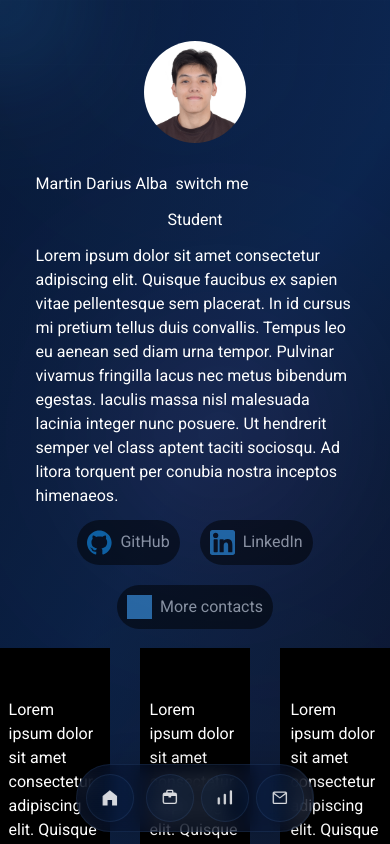
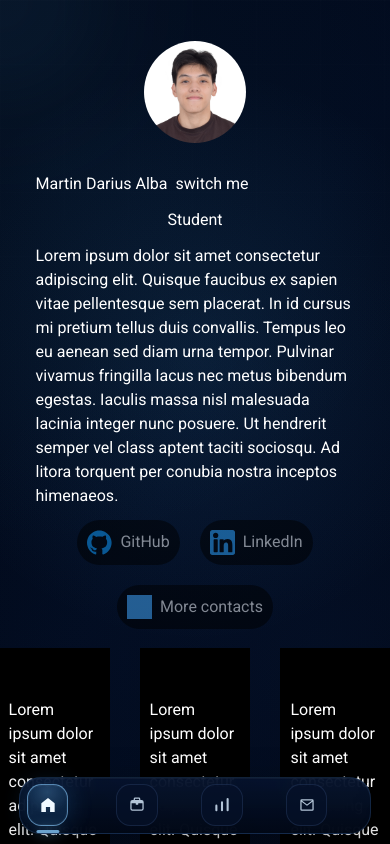
Before and after one commit to LegitAgent/portfolio-website, a React (Vite) app in the folder portfolio/: page / in a window 390 px wide. Shown: the top 844 px of the page. Built offline with nearby package versions, Linux system fonts and the light colour scheme; grey boxes are pictures that could not be loaded.

Commit message:
feat: added proper backdrop for background and polished navbar

```diff
--- a/portfolio/src/components/Background/Background.css
+++ b/portfolio/src/components/Background/Background.css
@@ -1,33 +1,39 @@
 :root {
-  --bg-navy: #030712;
-  --bg-blue: rgb(7, 26, 61);
-  --bg-indigo: rgb(13, 23, 57);
-  --glow-cyan: 13, 23, 57;
-  --glow-blue: 7, 26, 6;
-  --glow-violet: 238, 130, 238;
-  --glow-interactive: 37, 159, 255;
+  --bg-navy: #00040f;
+  --bg-blue: rgb(2, 12, 32);
+  --bg-indigo: rgb(3, 15, 38);
+  --glow-cyan: 54, 165, 220;
+  --glow-blue: 42, 104, 210;
+  --glow-violet: 70, 120, 190;
+  --glow-interactive: 72, 170, 235;
 }
 
 @keyframes backgroundDrift {
   0% {
     background-position:
-      44% 48%,
-      54% 50%,
-      48% 46%;
+      50% 50%,
+      16% 20%,
+      84% 78%,
+      48% 50%,
+      50% 50%;
   }
 
   50% {
     background-position:
-      56% 52%,
-      46% 48%,
-      52% 54%;
+      50% 50%,
+      18% 22%,
+      82% 76%,
+      52% 50%,
+      50% 50%;
   }
 
   100% {
     background-position:
-      44% 48%,
-      54% 50%,
-      48% 46%;
+      50% 50%,
+      16% 20%,
+      84% 78%,
+      48% 50%,
+      50% 50%;
   }
 }
 
@@ -70,17 +76,34 @@
   z-index: 0;
   overflow: hidden;
   pointer-events: none;
+  --pointer-x: 50vw;
+  --pointer-y: 42vh;
   background:
-    linear-gradient(120deg, rgba(5, 14, 33, 0.9), rgba(13, 42, 89, 0.72), rgba(3, 7, 18, 0.95)),
-    radial-gradient(circle at 15% 20%, rgba(var(--glow-cyan), 0.16), transparent 32%),
-    radial-gradient(circle at 85% 80%, rgba(var(--glow-violet), 0.18), transparent 34%),
-    linear-gradient(180deg, var(--bg-blue), var(--bg-navy) 58%, #02040b);
+    radial-gradient(circle at var(--pointer-x) var(--pointer-y), rgba(var(--glow-interactive), 0.1), transparent 18rem),
+    radial-gradient(circle at 16% 20%, rgba(var(--glow-cyan), 0.045), transparent 30%),
+    radial-gradient(circle at 84% 78%, rgba(var(--glow-blue), 0.055), transparent 36%),
+    linear-gradient(120deg, rgba(1, 6, 18, 0.99), rgba(2, 12, 32, 0.94), rgba(0, 4, 15, 1)),
+    linear-gradient(180deg, var(--bg-blue), var(--bg-navy) 68%, #000209);
   background-size:
+    100% 100%,
+    170% 170%,
+    150% 150%,
     180% 180%,
-    145% 145%,
-    155% 155%,
     100% 100%;
-  animation: backgroundDrift 42s ease-in-out infinite;
+  animation: backgroundDrift 78s ease-in-out infinite;
+}
+
+.gradient-bg::before {
+  content: '';
+  position: absolute;
+  inset: 0;
+  opacity: 0;
+  background: radial-gradient(circle at var(--pointer-x) var(--pointer-y), rgba(125, 188, 235, 0.075), transparent 17rem);
+  transition: opacity 180ms ease;
+}
+
+.gradient-bg.is-active::before {
+  opacity: 1;
 }
 
 .gradient-bg::after {
@@ -88,59 +111,183 @@
   position: absolute;
   inset: 0;
   background-image:
-    linear-gradient(rgba(255, 255, 255, 0.025) 1px, transparent 1px), linear-gradient(90deg, rgba(255, 255, 255, 0.02) 1px, transparent 1px);
+    linear-gradient(rgba(255, 255, 255, 0.025) 1px, transparent 1px), linear-gradient(90deg, rgba(255, 255, 255, 0.018) 1px, transparent 1px);
   background-size: 64px 64px;
-  mask-image: linear-gradient(to bottom, rgba(0, 0, 0, 0.3), transparent 70%);
+  mask-image: linear-gradient(to bottom, rgba(0, 0, 0, 0.45), transparent 78%);
 }
 
-.gradient-glow {
+.backdrop-svg {
   position: absolute;
-  width: min(70vw, 900px);
-  aspect-ratio: 1;
-  border-radius: 50%;
-  filter: blur(80px);
-  opacity: 0.38;
-  mix-blend-mode: screen;
-  will-change: transform;
+  inset: 0;
+  width: 100%;
+  height: 100%;
+  opacity: 0.42;
+  filter: drop-shadow(0 0 18px rgba(70, 140, 220, 0.08));
 }
 
-.gradient-glow--one {
-  top: -24%;
-  left: -14%;
-  background: radial-gradient(circle, rgba(var(--glow-cyan), 0.46), transparent 62%);
-  animation: glowFloatOne 24s ease-in-out infinite;
+.node-ring {
+  fill: none;
+  stroke: rgba(125, 188, 235, 0.16);
+  stroke-width: 1;
+  transform-box: fill-box;
+  transform-origin: center;
+  animation: nodeRing 5.4s ease-in-out infinite;
 }
 
-.gradient-glow--two {
-  right: -18%;
-  bottom: -26%;
-  background: radial-gradient(circle, rgba(var(--glow-blue), 0.48), transparent 64%);
-  animation: glowFloatTwo 28s ease-in-out infinite;
+.stack-symbol {
+  fill: none;
+  stroke: rgba(170, 205, 240, 0.16);
+  stroke-width: 1.45;
+  stroke-linecap: round;
+  stroke-linejoin: round;
+  transform-box: fill-box;
+  transform-origin: center;
+  animation: symbolFloat 16s ease-in-out infinite;
 }
 
-.gradient-glow--three {
-  top: 28%;
-  left: 36%;
-  width: min(54vw, 720px);
-  background: radial-gradient(circle, rgba(var(--glow-violet), 0.32), transparent 66%);
-  animation: glowFloatThree 32s ease-in-out infinite;
+.stack-symbol--api {
+  stroke: rgba(170, 205, 240, 0.2);
+  animation-delay: -4s;
+}
+
+.stack-symbol--db {
+  animation-delay: -8s;
+}
+
+.stack-symbol--layers {
+  stroke: rgba(170, 205, 240, 0.14);
+  animation-delay: -11s;
+}
+
+.circuit-node {
+  fill: url('#nodeFill');
+  filter: drop-shadow(0 0 8px rgba(90, 170, 240, 0.28));
+  transform-box: fill-box;
+  transform-origin: center;
+  animation: nodePulse 4.8s ease-in-out infinite;
+}
+
+.circuit-node--two,
+.node-ring--two {
+  animation-delay: 1.1s;
+}
+
+.circuit-node--three,
+.node-ring--three {
+  animation-delay: 2s;
+}
+
+.circuit-node--four,
+.node-ring--four {
+  animation-delay: 3.2s;
+}
+
+@keyframes nodeRing {
+  0%,
+  100% {
+    opacity: 0.08;
+    transform: scale(0.72);
+  }
+
+  42% {
+    opacity: 0.34;
+    transform: scale(1.12);
+  }
+
+  72% {
+    opacity: 0;
+    transform: scale(1.42);
+  }
+}
+
+@keyframes nodePulse {
+  0%,
+  100% {
+    opacity: 0.28;
+    transform: scale(0.96);
+  }
+
+  50% {
+    opacity: 0.75;
+    transform: scale(1.25);
+  }
+}
+
+@keyframes symbolFloat {
+  0%,
+  100% {
+    opacity: 0.34;
+    transform: translateY(0);
+  }
+
+  50% {
+    opacity: 0.62;
+    transform: translateY(-8px);
+  }
 }
 
 .interactive {
   position: absolute;
   top: 0;
   left: 0;
-  width: min(46vw, 560px);
+  width: min(40vw, 480px);
   aspect-ratio: 1;
   border-radius: 50%;
-  background: radial-gradient(circle, rgba(var(--glow-interactive), 0.36), transparent 62%);
-  filter: blur(52px);
+  background: radial-gradient(circle, rgba(var(--glow-interactive), 0.2), transparent 66%);
+  filter: blur(56px);
   mix-blend-mode: screen;
-  opacity: 0.72;
+  opacity: 0.48;
   will-change: transform;
 }
 
+.click-particle {
+  position: absolute;
+  z-index: 2;
+  width: auto;
+  height: auto;
+  color: rgba(134, 239, 172, 0.95);
+  font-family: 'Courier New', ui-monospace, monospace;
+  font-size: 0.8rem;
+  font-weight: 700;
+  line-height: 1;
+  text-shadow: 0 0 12px rgba(34, 197, 94, 0.78);
+  transform: translate(-50%, -50%);
+  animation: particleBurst 850ms ease-out forwards;
+}
+
+@keyframes particleBurst {
+  0% {
+    opacity: 0.95;
+    transform: translate(-50%, -50%) scale(0.75);
+  }
+
+  100% {
+    opacity: 0;
+    transform: translate(calc(-50% + var(--particle-x)), calc(-50% + var(--particle-y))) scale(0.2);
+  }
+}
+
 @media (max-width: 767px) {
+  .backdrop-svg {
+    width: 175%;
+    left: -46%;
+    opacity: 0.28;
+  }
+
+  .node-ring {
+    opacity: 0.7;
+  }
+
+  .stack-symbol--code,
+  .stack-symbol--db {
+    opacity: 0.42;
+  }
+
+  .stack-symbol--api,
+  .stack-symbol--layers {
+    display: none;
+  }
+
   .gradient-glow {
     width: 120vw;
     filter: blur(64px);
@@ -153,15 +300,27 @@
   }
 
   .interactive {
-    width: 72vw;
-    filter: blur(44px);
-    opacity: 0.56;
+    width: 78vw;
+    filter: blur(42px);
+    opacity: 0.5;
+  }
+
+  .click-particle {
+    font-size: 0.72rem;
   }
 }
 
 @media (prefers-reduced-motion: reduce) {
   .gradient-bg,
-  .gradient-glow {
+  .gradient-glow,
+  .click-particle,
+  .circuit-node,
+  .node-ring,
+  .stack-symbol {
     animation: none;
   }
+
+  .click-particle {
+    display: none;
+  }
 }
--- a/portfolio/src/components/Background/Background.tsx
+++ b/portfolio/src/components/Background/Background.tsx
@@ -3,8 +3,9 @@ import { useEffect } from 'react';
 
 function Background() {
   useEffect(() => {
+    const background = document.querySelector<HTMLDivElement>('.gradient-bg');
     const interactiveBubble = document.querySelector<HTMLDivElement>('.interactive');
-    if (!interactiveBubble) {
+    if (!background || !interactiveBubble) {
       return;
     }
 
@@ -13,33 +14,65 @@ function Background() {
     let tgX = 0;
     let tgY = 0;
     let animationFrameId = 0;
+    const particleTimers: number[] = [];
 
-    const handleMouseMove = (event: MouseEvent) => {
+    const handlePointerMove = (event: PointerEvent) => {
       tgX = event.clientX;
       tgY = event.clientY;
+      background.style.setProperty('--pointer-x', `${event.clientX}px`);
+      background.style.setProperty('--pointer-y', `${event.clientY}px`);
+      background.classList.add('is-active');
+    };
+
+    const handlePointerLeave = () => {
+      background.classList.remove('is-active');
+    };
+
+    const handlePointerDown = (event: PointerEvent) => {
+      const particleCount = window.matchMedia('(max-width: 640px)').matches ? 5 : 9; // makes phones less laggy
+
+      for (let index = 0; index < particleCount; index += 1) {
+        const particle = document.createElement('span');
+        const angle = (Math.PI * 2 * index) / particleCount;
+        const distance = 34 + Math.random() * 32;
+
+        particle.className = 'click-particle';
+        particle.textContent = Math.random() > 0.5 ? '1' : '0';
+        particle.style.left = `${event.clientX}px`;
+        particle.style.top = `${event.clientY}px`;
+        particle.style.setProperty('--particle-x', `${Math.cos(angle) * distance}px`);
+        particle.style.setProperty('--particle-y', `${Math.sin(angle) * distance}px`);
+
+        background.appendChild(particle);
+        particleTimers.push(window.setTimeout(() => particle.remove(), 850)); // time existing for particle element (ms)
+      }
     };
 
     const move = () => {
+      // larger divisor = slower/floatier
       curX += (tgX - curX) / 10;
       curY += (tgY - curY) / 10;
       interactiveBubble.style.transform = `translate(${Math.round(curX)}px, ${Math.round(curY)}px) translate(-50%, -50%)`;
       animationFrameId = window.requestAnimationFrame(move);
     };
 
-    window.addEventListener('mousemove', handleMouseMove);
+    window.addEventListener('pointermove', handlePointerMove);
+    window.addEventListener('pointerdown', handlePointerDown);
+    document.addEventListener('mouseleave', handlePointerLeave);
     move();
 
     return () => {
-      window.removeEventListener('mousemove', handleMouseMove);
+      window.removeEventListener('pointermove', handlePointerMove);
+      window.removeEventListener('pointerdown', handlePointerDown);
+      document.removeEventListener('mouseleave', handlePointerLeave);
       window.cancelAnimationFrame(animationFrameId);
+      particleTimers.forEach((timer) => window.clearTimeout(timer));
+      background.querySelectorAll('.click-particle').forEach((particle) => particle.remove());
     };
   }, []);
 
   return (
     <div className="gradient-bg" aria-hidden="true">
-      <div className="gradient-glow gradient-glow--one"></div>
-      <div className="gradient-glow gradient-glow--two"></div>
-      <div className="gradient-glow gradient-glow--three"></div>
       <div className="interactive"></div>
     </div>
   );
--- a/portfolio/src/components/NavDropDown/NavDropDown.tsx
+++ b/portfolio/src/components/NavDropDown/NavDropDown.tsx
@@ -1,5 +1,5 @@
 import './NavDropDown.css';
-import { Link } from 'react-router-dom';
+import { Link, useLocation } from 'react-router-dom';
 
 export interface LinkItem {
   path: string;
@@ -10,15 +10,22 @@ export interface LinkItem {
 interface NavDropDownProps {
   itemsArray: LinkItem[];
   dropdownType: string;
+  isOpen: boolean;
 }
 
-export function NavDropDown({ itemsArray, dropdownType }: NavDropDownProps) {
+export function NavDropDown({ itemsArray, dropdownType, isOpen }: NavDropDownProps) {
+  const location = useLocation();
+
+  const isPathActive = (path: string) => {
+    return location.pathname === path || location.pathname.startsWith(`${path}/`);
+  };
+
   return (
-    <div className="box">
+    <div className={isOpen ? 'box is-open' : 'box'} aria-hidden={!isOpen}>
       <p>{dropdownType}</p>
       {itemsArray.map((item) => {
         return (
-          <Link className="linkName" key={item.name} to={item.path} aria-label={item.name}>
+          <Link className={isPathActive(item.path) ? 'linkName is-active' : 'linkName'} key={item.name} to={item.path} aria-label={item.name}>
             <img src={item.img_path} className="linkImage" />
             {item.name}
           </Link>
--- a/portfolio/src/components/Navbar/Navbar.css
+++ b/portfolio/src/components/Navbar/Navbar.css
@@ -2,19 +2,30 @@
   position: fixed;
   top: 0;
   bottom: 0;
+  left: 0;
   z-index: 999;
-  width: 4rem;
+  width: 4.5rem;
   display: flex;
   flex-direction: column;
   gap: 0.75rem;
-  padding: 1rem 0.35rem;
+  padding: 1rem 0.55rem;
   align-items: center;
-  border-right: 1px solid rgba(90, 150, 220, 0.12);
-  background: linear-gradient(90deg, rgba(6, 19, 45, 0.48), rgba(8, 24, 58, 0.22)), rgba(7, 26, 61, 0.18);
+  border: 1px solid rgba(90, 150, 220, 0.16);
+  border-top: 0;
+  border-bottom: 0;
+  border-left: 0;
+  border-radius: 0;
+  background:
+    linear-gradient(180deg, rgba(8, 25, 58, 0.62), rgba(1, 8, 22, 0.86)),
+    rgba(2, 8, 22, 0.78);
   box-shadow:
-    12px 0 34px rgba(0, 0, 0, 0.16),
-    inset -1px 0 0 rgba(255, 255, 255, 0.04);
-  backdrop-filter: blur(10px);
+    14px 0 42px rgba(0, 0, 0, 0.26),
+    inset -1px 0 0 rgba(180, 220, 255, 0.05);
+  backdrop-filter: blur(14px);
+}
+
+.navbar::before {
+  display: none;
 }
 
 .navbar__links {
@@ -34,12 +45,12 @@
   display: flex;
   align-items: center;
   justify-content: center;
-  width: 3.25rem;
-  height: 3.25rem;
-  border: 1px solid rgba(130, 180, 255, 0.1);
-  border-radius: 50%;
-  background: rgba(20, 58, 112, 0.14);
-  color: rgba(255, 255, 255, 0.84);
+  width: 3rem;
+  height: 3rem;
+  border: 1px solid rgba(130, 180, 255, 0.13);
+  border-radius: 1rem;
+  background: rgba(6, 18, 42, 0.7);
+  color: rgba(214, 232, 250, 0.84);
   text-decoration: none;
   transition:
     background-color 180ms ease,
@@ -50,59 +61,124 @@
 }
 
 .navbar__iconLink svg {
-  width: 1.45rem;
-  height: 1.45rem;
+  width: 1.35rem;
+  height: 1.35rem;
   fill: currentColor;
 }
 
 .focus-anim {
-  background: #fff;
-  color: #000;
-  border-color: #fff;
-  transform: translateX(2px);
-  box-shadow: 0 10px 25px rgba(255, 255, 255, 0.12);
+  background: rgba(44, 119, 190, 0.24);
+  color: #eaf6ff;
+  border-color: rgba(125, 188, 235, 0.48);
+  transform: translateX(3px);
+  box-shadow:
+    0 0 0 1px rgba(125, 188, 235, 0.12),
+    0 10px 28px rgba(20, 70, 130, 0.22);
+}
+
+.navbar__iconLink.is-active {
+  background:
+    radial-gradient(circle at 50% 18%, rgba(125, 188, 235, 0.2), transparent 58%),
+    rgba(44, 119, 190, 0.22);
+  color: #f0f9ff;
+  border-color: rgba(140, 205, 255, 0.58);
+  box-shadow:
+    inset 0 0 0 1px rgba(220, 245, 255, 0.04),
+    0 0 24px rgba(45, 130, 210, 0.24);
+}
+
+.navbar__iconLink.is-active::after {
+  content: '';
+  position: absolute;
+  left: -0.58rem;
+  width: 3px;
+  height: 1.45rem;
+  border-radius: 999px;
+  background: rgba(125, 188, 235, 0.86);
+  box-shadow: 0 0 14px rgba(125, 188, 235, 0.62);
 }
 
 .navbar__iconLink:hover,
 .navbar__iconLink:focus-visible {
-  background: #fff;
-  color: #000;
-  border-color: #fff;
-  transform: translateX(2px);
-  box-shadow: 0 10px 25px rgba(255, 255, 255, 0.12);
+  background: rgba(44, 119, 190, 0.24);
+  color: #eaf6ff;
+  border-color: rgba(125, 188, 235, 0.48);
+  transform: translateX(3px);
+  box-shadow:
+    0 0 0 1px rgba(125, 188, 235, 0.12),
+    0 10px 28px rgba(20, 70, 130, 0.22);
+  outline: none;
 }
 
 @media (max-width: 1150px) {
   .navbar {
-    bottom: 0.75rem;
+    bottom: 0.85rem;
     right: auto;
     left: 50%;
     top: auto;
     width: max-content;
-    max-width: calc(100vw - 1rem);
+    max-width: calc(100vw - 1.25rem);
     height: auto;
     flex-direction: row;
-    padding: 0.55rem;
+    padding: 0.5rem;
     align-items: center;
     justify-content: center;
     transform: translateX(-50%);
-    border-right: 0;
-    border: 1px solid rgba(90, 150, 220, 0.12);
-    border-radius: 999px;
+    border: 1px solid rgba(90, 150, 220, 0.18);
+    border-radius: 1.35rem;
+    box-shadow:
+      0 16px 42px rgba(0, 0, 0, 0.34),
+      inset 0 1px 0 rgba(255, 255, 255, 0.04);
   }
 
   .navbar__iconLink {
-    width: 3rem;
-    height: 3rem;
+    width: 2.75rem;
+    height: 2.75rem;
+    border-radius: 0.9rem;
   }
 
   .navbar__iconLink svg {
-    width: 1.35rem;
-    height: 1.35rem;
+    width: 1.25rem;
+    height: 1.25rem;
   }
 
   .navbar__links {
     gap: 0.45rem;
     flex-direction: row;
   }
+
+  .focus-anim,
+  .navbar__iconLink:hover,
+  .navbar__iconLink:focus-visible {
+    transform: translateY(-2px);
+  }
+
+  .navbar__iconLink.is-active::after {
+    left: 50%;
+    bottom: -0.5rem;
+    width: 1.45rem;
+    height: 3px;
+    transform: translateX(-50%);
+  }
 }
+
+@media (max-width: 420px) {
+  .navbar {
+    bottom: 0.65rem;
+    width: calc(100vw - 0.9rem);
+    max-width: 22rem;
+    padding: 0.42rem;
+    justify-content: space-between;
+  }
+
+  .navbar__iconLink {
+    width: 2.6rem;
+    height: 2.6rem;
+  }
+
+  .navbar__links {
+    width: auto;
+    flex: 1;
+    justify-content: space-evenly;
+  }
+}
--- a/portfolio/src/components/Navbar/Navbar.tsx
+++ b/portfolio/src/components/Navbar/Navbar.tsx
@@ -1,5 +1,5 @@
 import './Navbar.css';
-import { Link } from 'react-router-dom';
+import { Link, useLocation } from 'react-router-dom';
 import { NavDropDown } from '../NavDropDown/NavDropDown.tsx';
 // type keyword needed since ts technically is still js and type checking disappears (import types with type keyword)
 import type { LinkItem } from '../NavDropDown/NavDropDown.tsx';
@@ -7,8 +7,7 @@ import { useState } from 'react';
 
 function Navbar() {
   const [showProfessionalDropdown, setProfessionalDropdown] = useState(false);
-  // const [showStatsDropdown, setStatsDropdown] = useState(false)
-  // const [showProfessionalDropdown, setProfessionalDropdown] = useState(false)
+  const location = useLocation();
 
   const ProfessionalLinks: LinkItem[] = [
     { path: '/skills_experience', name: 'Skills & Experience', img_path: '/temp.jpg' },
@@ -17,9 +16,15 @@ function Navbar() {
     { path: '/resume', name: 'Resume', img_path: '/temp.jpg' },
   ];
 
+  const isPathActive = (path: string) => {
+    return location.pathname === path || location.pathname.startsWith(`${path}/`);
+  };
+
+  const isProfessionalActive = ProfessionalLinks.some((link) => isPathActive(link.path));
+
   return (
     <nav className="navbar" role="navigation">
-      <Link className="navbar__iconLink" to="/" aria-label="Home">
+      <Link className={location.pathname === '/' ? 'navbar__iconLink is-active' : 'navbar__iconLink'} to="/" aria-label="Home">
         <svg viewBox="0 0 24 24" aria-hidden="true">
           <path d="M12 3.5 4 10v10.5h5.5v-6h5v6H20V10l-8-6.5Z" />
         </svg>
@@ -29,7 +34,7 @@ function Navbar() {
         {/* onclick does NOT render anything, just executes, so no rendering, so use usestate instead */}
         <div className="navbar__item">
           <button
-            className={showProfessionalDropdown ? 'navbar__iconLink focus-anim' : 'navbar__iconLink'}
+            className={showProfessionalDropdown || isProfessionalActive ? 'navbar__iconLink focus-anim is-active' : 'navbar__iconLink'}
             onClick={() => setProfessionalDropdown(!showProfessionalDropdown)}
           >
             <svg viewBox="0 0 24 24" aria-hidden="true">
@@ -37,14 +42,14 @@ function Navbar() {
             </svg>
           </button>
           {/* note that for props you can only pass one instance through the component file itself */}
-          {showProfessionalDropdown && <NavDropDown itemsArray={ProfessionalLinks} dropdownType="Professional" />}
+          <NavDropDown itemsArray={ProfessionalLinks} dropdownType="Professional" isOpen={showProfessionalDropdown} />
         </div>
-        <Link className="navbar__iconLink" to="/stats" aria-label="Statistics">
+        <Link className={isPathActive('/stats') ? 'navbar__iconLink is-active' : 'navbar__iconLink'} to="/stats" aria-label="Statistics">
           <svg viewBox="0 0 24 24" aria-hidden="true">
             <path d="M5.25 19.5A1.25 1.25 0 0 1 4 18.25v-5.5a1.25 1.25 0 0 1 2.5 0v5.5c0 .69-.56 1.25-1.25 1.25Zm6.75 0a1.25 1.25 0 0 1-1.25-1.25V8.75a1.25 1.25 0 0 1 2.5 0v9.5A1.25 1.25 0 0 1 12 19.5Zm6.75 0a1.25 1.25 0 0 1-1.25-1.25V4.75a1.25 1.25 0 0 1 2.5 0v13.5a1.25 1.25 0 0 1-1.25 1.25Z" />
           </svg>
         </Link>
-        <Link className="navbar__iconLink" to="/contacts" aria-label="Contact">
+        <Link className={isPathActive('/contacts') ? 'navbar__iconLink is-active' : 'navbar__iconLink'} to="/contacts" aria-label="Contact">
           <svg viewBox="0 0 24 24" aria-hidden="true">
             <path d="M4 6.75A1.75 1.75 0 0 1 5.75 5h12.5A1.75 1.75 0 0 1 20 6.75v10.5A1.75 1.75 0 0 1 18.25 19H5.75A1.75 1.75 0 0 1 4 17.25V6.75Zm1.78-.25L12 11.26l6.22-4.76H5.78ZM18.5 8l-6.04 4.62a.75.75 0 0 1-.92 0L5.5 8v9.25c0 .14.11.25.25.25h12.5c.14 0 .25-.11.25-.25V8Z" />
           </svg>
```
Also changed, not shown: portfolio/src/components/NavDropDown/NavDropDown.css (+84 -14 lines).
